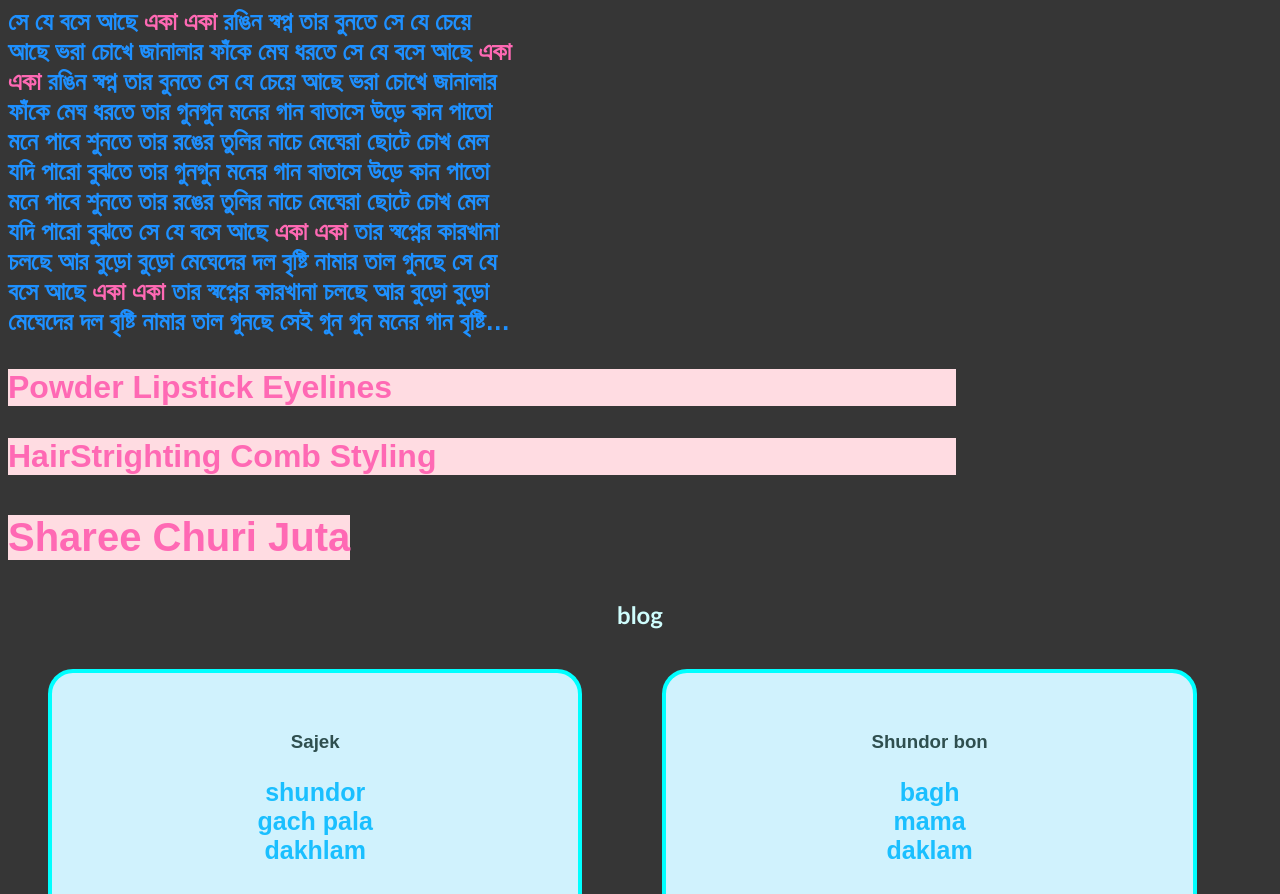
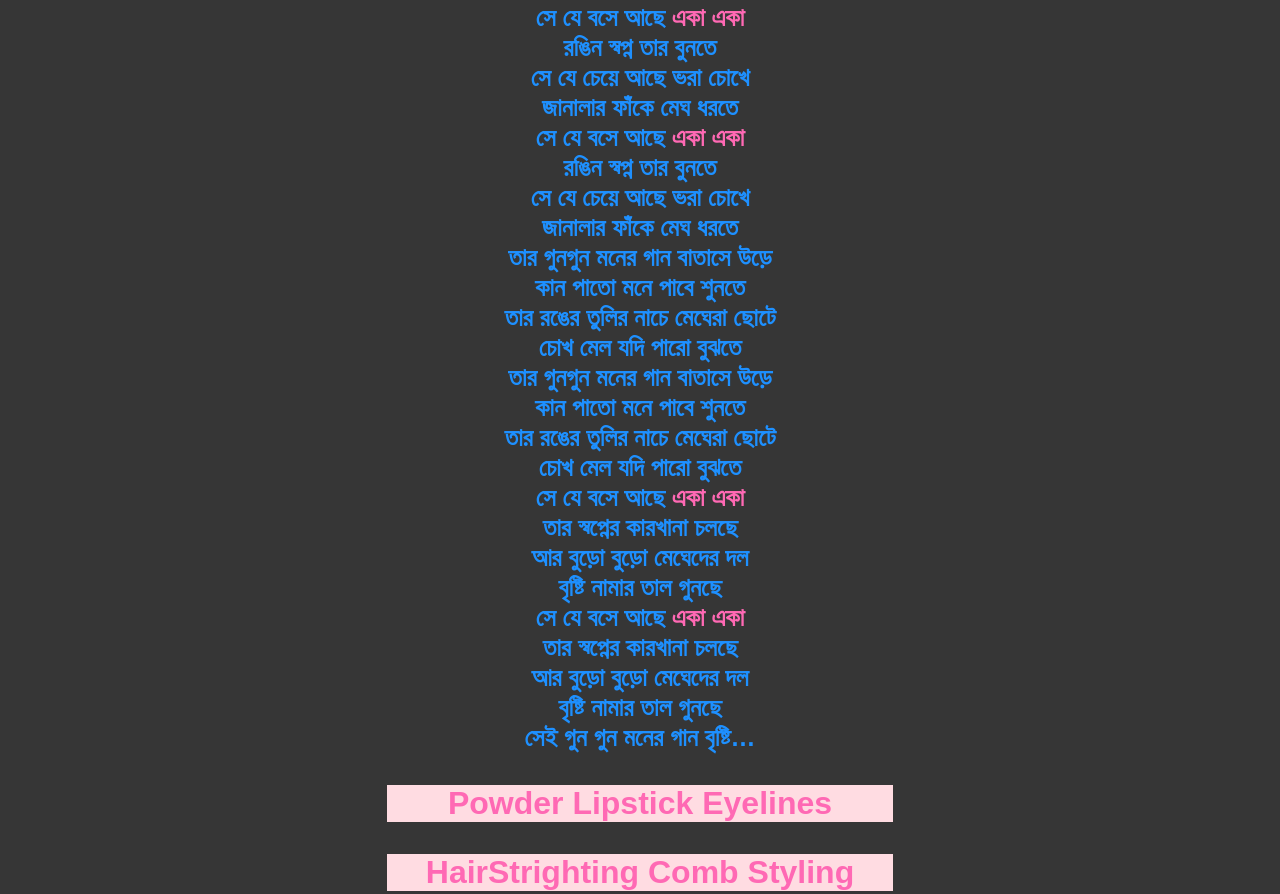
Before and after one commit to MohammedArmanKhan/my-first-website, a plain HTML site: page index.html in a window 1280 px wide. Shown: the part 1101-1995 px from the top of the page. Drawn offline with Linux system fonts and the light colour scheme.

Commit message:
updated wemargin-left: auto;

```diff
--- a/index.html
+++ b/index.html
@@ -9,39 +9,39 @@
 </head>
 <body>
     <marquee behavior="" direction="">
-        <p>My name is Mohammed Arman Khan and welcome to my first website! Hope you liked it :D</p>
+        <p id="marquee">My name is Mohammed Arman Khan and welcome to my first website! Hope you liked it :D</p>
     </marquee>
     <h1>Adding Makeup. YAY!</h1>
     <h1>পাঁচ মিনিট পরে আসছে</h1>
 
-    <p id='jaan' class="wait">Hubby tumi bose tako, <span class="romantic">valobasha nao</span> ehkon</p>
+    <p id='jaan'>Hubby tumi bose tako, <span class="romantic">valobasha nao</span> ehkon</p>
 
-    <img src="images/sleepy.jpg" alt="sed kitty">
+    <img src="images/sleepy.jpg" alt="sed kitty" class="center">
 
-    <p id="gaan">সে যে বসে আছে <span class="alone">একা একা</span>
-        রঙিন স্বপ্ন তার বুনতে
-        সে যে চেয়ে আছে ভরা চোখে
-        জানালার ফাঁকে মেঘ ধরতে
-        সে যে বসে আছে <span class="alone">একা একা</span>
-        রঙিন স্বপ্ন তার বুনতে
-        সে যে চেয়ে আছে ভরা চোখে
-        জানালার ফাঁকে মেঘ ধরতে
-        তার গুনগুন মনের গান বাতাসে উড়ে
-        কান পাতো মনে পাবে শুনতে
-        তার রঙের তুলির নাচে মেঘেরা ছোটে
-        চোখ মেল যদি পারো বুঝতে
-        তার গুনগুন মনের গান বাতাসে উড়ে
-        কান পাতো মনে পাবে শুনতে
-        তার রঙের তুলির নাচে মেঘেরা ছোটে
-        চোখ মেল যদি পারো বুঝতে
-        সে যে বসে আছে <span class="alone">একা একা</span>
-        তার স্বপ্নের কারখানা চলছে
-        আর বুড়ো বুড়ো মেঘেদের দল
-        বৃষ্টি নামার তাল গুনছে
-        সে যে বসে আছে <span class="alone">একা একা</span>
-        তার স্বপ্নের কারখানা চলছে
-        আর বুড়ো বুড়ো মেঘেদের দল
-        বৃষ্টি নামার তাল গুনছে
+    <p id="gaan">সে যে বসে আছে <span class="alone">একা একা</span><br>
+        রঙিন স্বপ্ন তার বুনতে<br>
+        সে যে চেয়ে আছে ভরা চোখে<br>
+        জানালার ফাঁকে মেঘ ধরতে<br>
+        সে যে বসে আছে <span class="alone">একা একা</span><br>
+        রঙিন স্বপ্ন তার বুনতে<br>
+        সে যে চেয়ে আছে ভরা চোখে<br>
+        জানালার ফাঁকে মেঘ ধরতে<br>
+        তার গুনগুন মনের গান বাতাসে উড়ে<br>
+        কান পাতো মনে পাবে শুনতে<br>
+        তার রঙের তুলির নাচে মেঘেরা ছোটে<br>
+        চোখ মেল যদি পারো বুঝতে<br>
+        তার গুনগুন মনের গান বাতাসে উড়ে<br>
+        কান পাতো মনে পাবে শুনতে<br>
+        তার রঙের তুলির নাচে মেঘেরা ছোটে<br>
+        চোখ মেল যদি পারো বুঝতে<br>
+        সে যে বসে আছে <span class="alone">একা একা</span><br>
+        তার স্বপ্নের কারখানা চলছে<br>
+        আর বুড়ো বুড়ো মেঘেদের দল<br>
+        বৃষ্টি নামার তাল গুনছে<br>
+        সে যে বসে আছে <span class="alone">একা একা</span><br>
+        তার স্বপ্নের কারখানা চলছে<br>
+        আর বুড়ো বুড়ো মেঘেদের দল<br>
+        বৃষ্টি নামার তাল গুনছে<br>
         সেই গুন গুন মনের গান বৃষ্টি…</p>
 
         <p class="makeup">Powder Lipstick Eyelines</p>
@@ -67,7 +67,7 @@
 
         <div class="blog">
             <h3>india</h3>
-            <p>pani_puri, rosmalai, Alu ki puri with curry</p>
+            <p>pani_puri, Luchi & Kochuri</p>
         </div>
 
 </body>
--- a/style.css
+++ b/style.css
@@ -1,22 +1,32 @@
 body{
     background-color:rgb(54, 54, 54);
+}
+#marquee{
+    color :cyan;
+    font-size: 25px;
+    font-weight: 700;
+    font-family: Arial, Helvetica, sans-serif;
 }
 h1{
     color :red ;
     background-color:pink ;
     height: 100px;
-    width: 75%;
+    width: 100%;
     font-family: sans-serif;
+    text-align: center;
 }
 #jaan{
     color:hotpink;
+    text-align: center;
+    font-size: 40px;
 }
 #gaan{
     color: dodgerblue;
     font-size: 25px;
     font-weight: 700;
     font-family: Arial, Helvetica, sans-serif;
-    width: 40%;
+
+    text-align:center ;
 }
 p{
     color :rgba(0, 183, 255, 0.877);
@@ -25,15 +35,26 @@ p{
     font-family: Arial, Helvetica, sans-serif;
 
 }
+.center {
+    display: block;
+    margin-left: auto;
+    margin-right: auto;
+    width: 50%;
+}
 .makeup{
     color:hotpink;
     font-size: xx-large;
     background-color: rgb(255, 220, 226);
-    width: 75%;
+    width: 40%;
+    margin-left: 30%;
+    margin-right:25%;
+    text-align: center;
 }
 .wait{
     font-size: 40px;
     width: fit-content;
+    margin-left: auto;
+    margin-right: auto;
 }
 .romantic{
     color: tomato;
@@ -46,8 +67,9 @@ p{
     padding: 40px 200px;
     background-color: rgb(208, 242, 253);
     text-align: center;
-    width: 10%;
+    width: 18%;
     float: left;
+    margin-left: 6%;
 }
 .alone{
     color: hotpink;
@@ -56,6 +78,7 @@ h3{
     font-family: sans-serif;
     color: darkslategray;
     text-align: center;
+    font-size: x-large;
 }
 h2{
     font-family: 'Gill Sans', 'Gill Sans MT', Calibri, 'Trebuchet MS', sans-serif;
```
